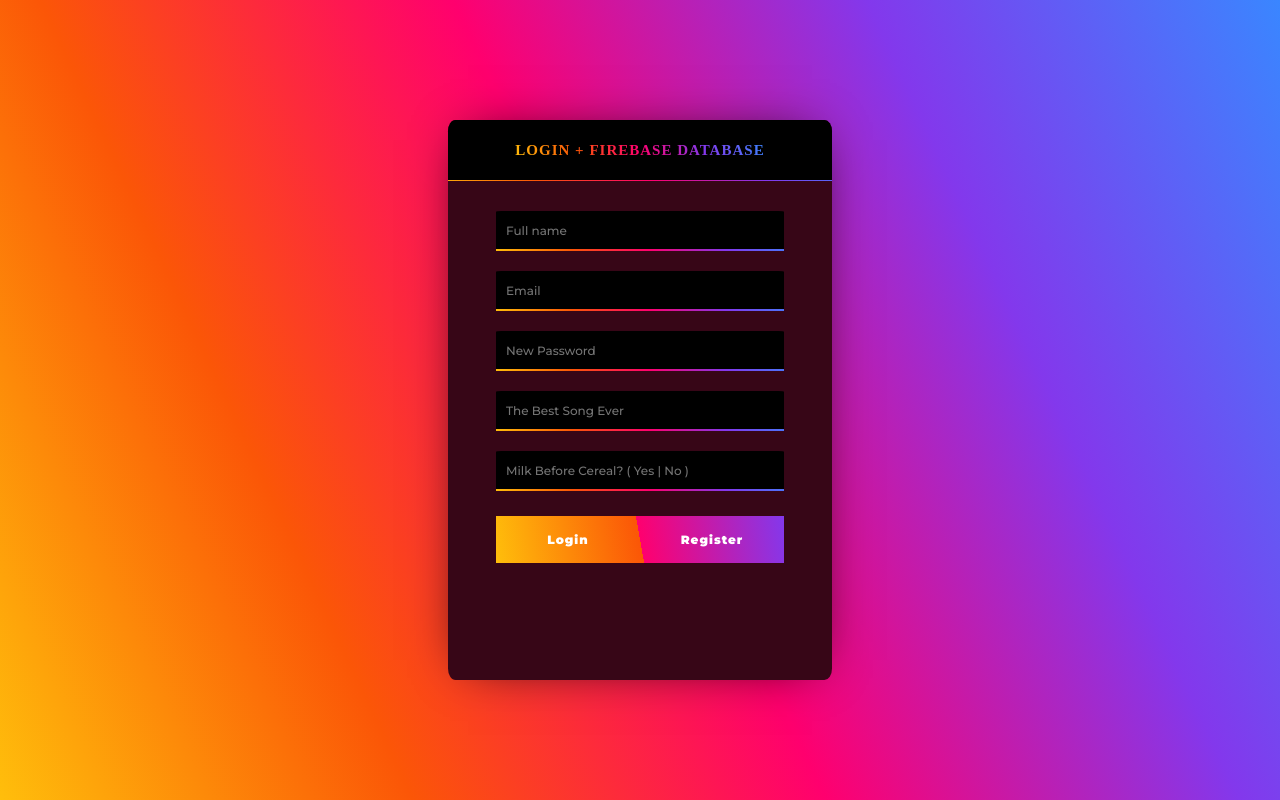
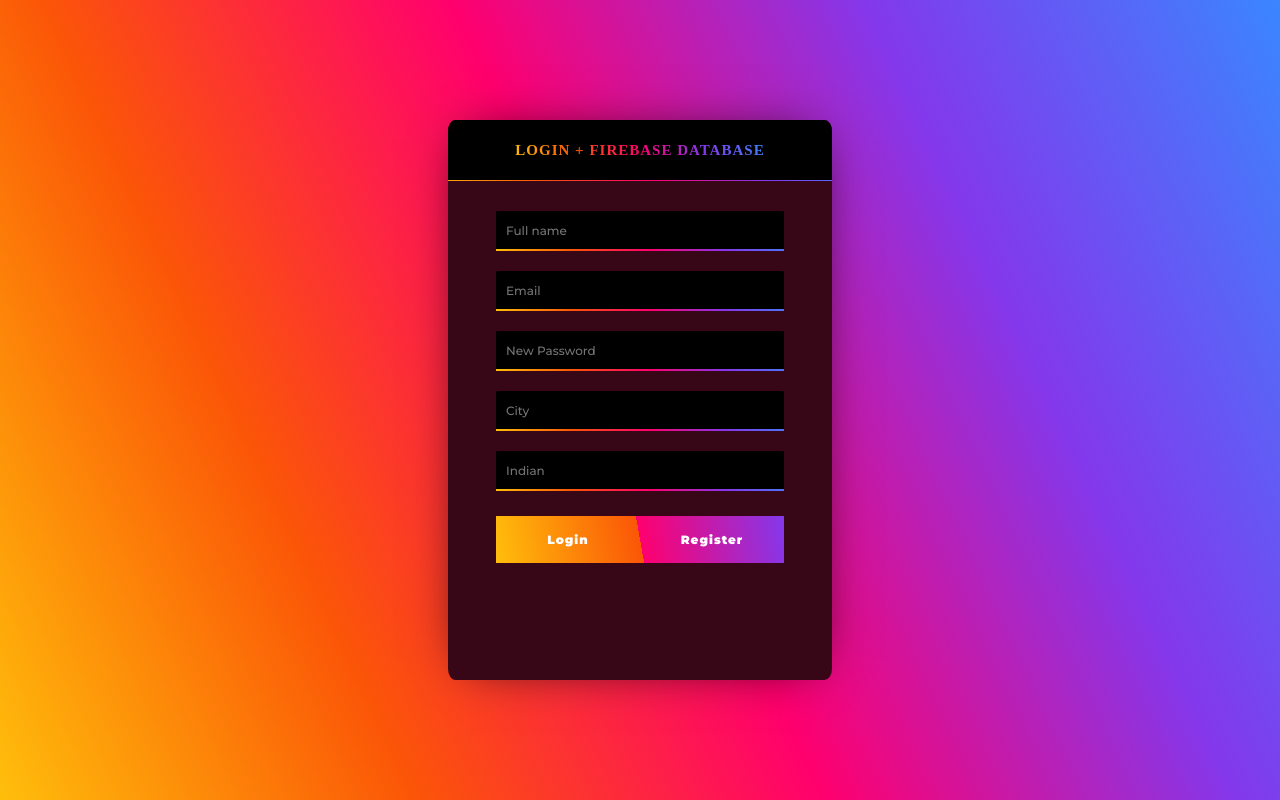
Before and after one commit to gowreesh369/sih, a plain HTML site: page index.html in a window 1280 px wide. Drawn offline with Linux system fonts and the light colour scheme; a web font is replaced by a local one.

Commit message:
Update index.html

```diff
--- a/index.html
+++ b/index.html
@@ -25,8 +25,8 @@
                         <input type="email" id="email" placeholder="Email">
                         <input type="password" id="password" placeholder="New Password">
 
-                        <input type="text" id="favourite_song" placeholder="The Best Song Ever">
-                        <input type="text" id="milk_before_cereal" placeholder="Milk Before Cereal? ( Yes | No )">
+                        <input type="text" id="favourite_song" placeholder="City">
+                        <input type="text" id="milk_before_cereal" placeholder="Indian">
 
                         <div id="button_container">
                             <button onclick="login()">Login</button>
```
